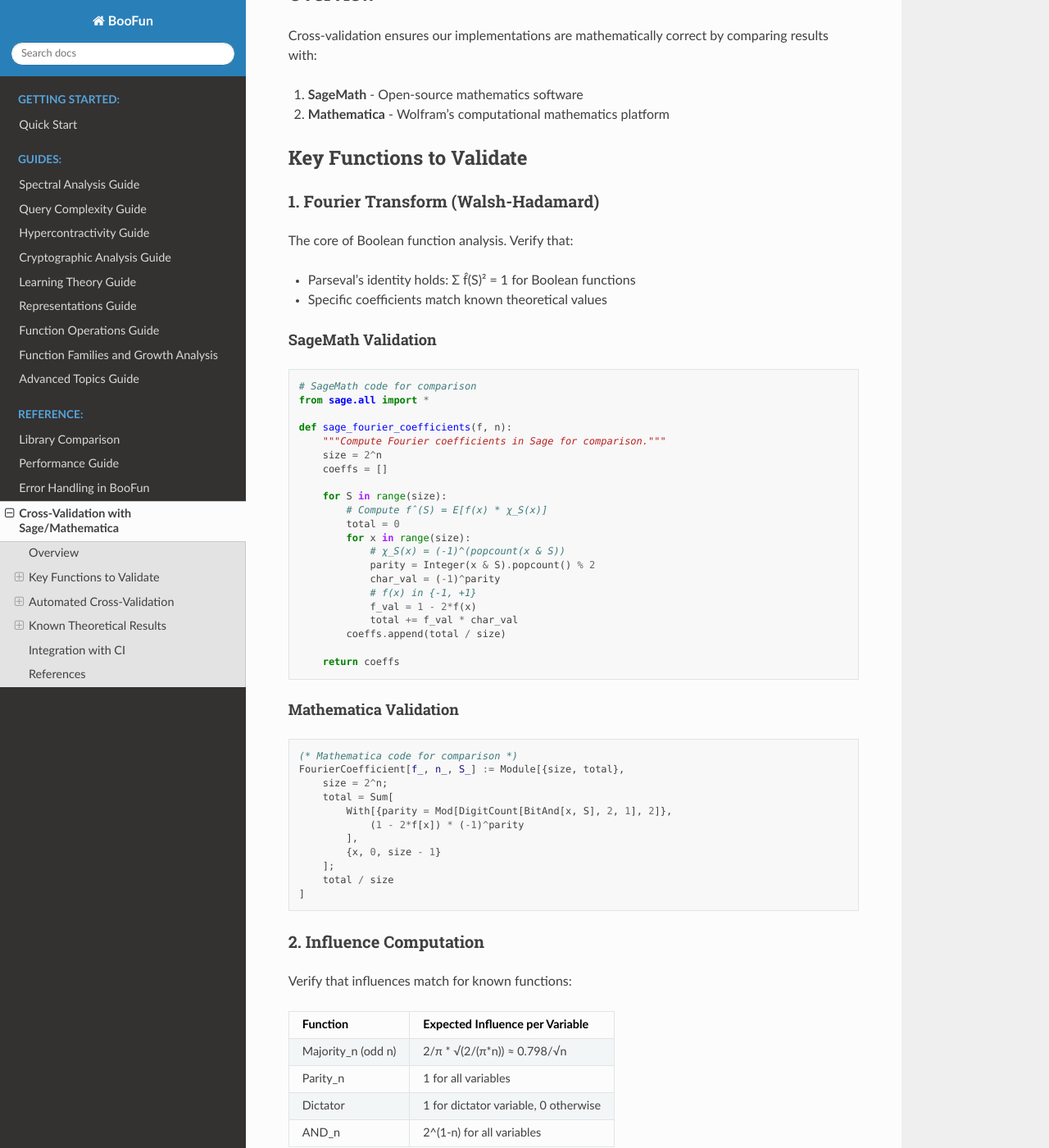
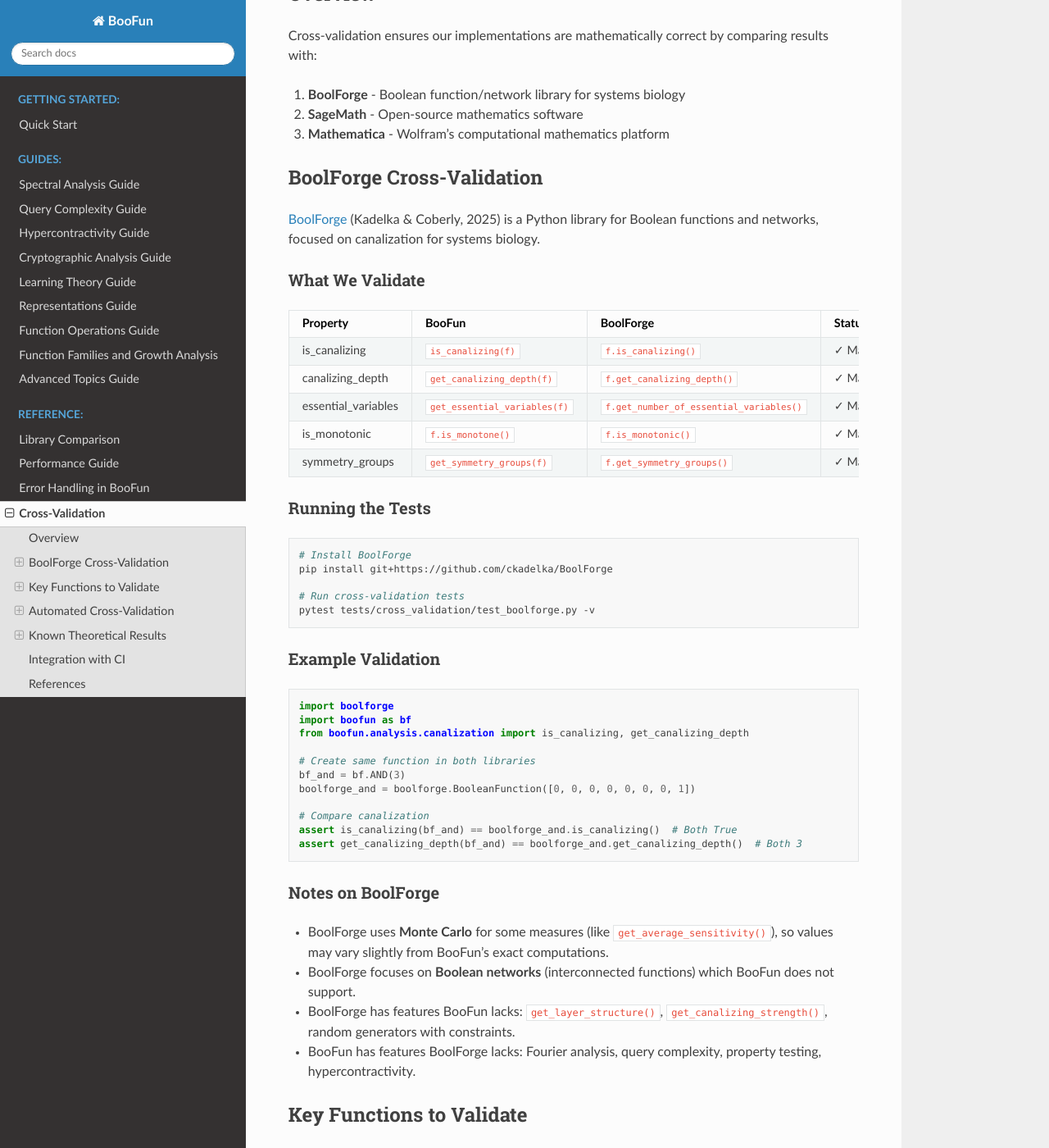
Before and after one commit to GabbyTab/boofun, a Sphinx documentation site: the page built from docs/cross_validation.md, in a window 1280 px wide and 1400 px high, scrolled down 256 px. Shown: the whole window at 82% size. Built offline with Sphinx 7.4.7 and the Read the Docs theme 3.1.0, drawn with Linux system fonts in a browser that asks for light colours; some of the changed text lies outside the part shown.

Commit message:
test: add BoolForge cross-validation tests (33 new tests)
Added tests/cross_validation/test_boolforge.py:
- Tests for is_canalizing, canalizing_depth, essential_variables, is_monotonic
- Tests for symmetry_groups, nested_canalizing, edge cases
- All 33 tests pass when BoolForge is installed
- Tests are skipped gracefully when BoolForge is not available

Updated docs/cross_validation.md:
- Added BoolForge section with validation table
- Documented which properties we cross-validate
- Added example code and notes on differences
- BoolForge uses Monte Carlo for some measures (avg_sensitivity)
  while BooFun computes exactly

````diff
--- a/docs/cross_validation.md
+++ b/docs/cross_validation.md
@@ -1,12 +1,60 @@
-# Cross-Validation with Sage/Mathematica
+# Cross-Validation
 
-This document describes how to cross-validate BooFun results with established mathematical software.
+This document describes how to cross-validate BooFun results with other libraries and established mathematical software.
 
 ## Overview
 
 Cross-validation ensures our implementations are mathematically correct by comparing results with:
-1. **SageMath** - Open-source mathematics software
-2. **Mathematica** - Wolfram's computational mathematics platform
+1. **BoolForge** - Boolean function/network library for systems biology
+2. **SageMath** - Open-source mathematics software
+3. **Mathematica** - Wolfram's computational mathematics platform
+
+## BoolForge Cross-Validation
+
+[BoolForge](https://github.com/ckadelka/BoolForge) (Kadelka & Coberly, 2025) is a Python library for Boolean functions and networks, focused on canalization for systems biology.
+
+### What We Validate
+
+| Property | BooFun | BoolForge | Status |
+|----------|--------|-----------|--------|
+| is_canalizing | `is_canalizing(f)` | `f.is_canalizing()` | ✓ Matches |
+| canalizing_depth | `get_canalizing_depth(f)` | `f.get_canalizing_depth()` | ✓ Matches |
+| essential_variables | `get_essential_variables(f)` | `f.get_number_of_essential_variables()` | ✓ Matches |
+| is_monotonic | `f.is_monotone()` | `f.is_monotonic()` | ✓ Matches |
+| symmetry_groups | `get_symmetry_groups(f)` | `f.get_symmetry_groups()` | ✓ Matches |
+
+### Running the Tests
+
+```bash
+# Install BoolForge
+pip install git+https://github.com/ckadelka/BoolForge
+
+# Run cross-validation tests
+pytest tests/cross_validation/test_boolforge.py -v
+```
+
+### Example Validation
+
+```python
+import boolforge
+import boofun as bf
+from boofun.analysis.canalization import is_canalizing, get_canalizing_depth
+
+# Create same function in both libraries
+bf_and = bf.AND(3)
+boolforge_and = boolforge.BooleanFunction([0, 0, 0, 0, 0, 0, 0, 1])
+
+# Compare canalization
+assert is_canalizing(bf_and) == boolforge_and.is_canalizing()  # Both True
+assert get_canalizing_depth(bf_and) == boolforge_and.get_canalizing_depth()  # Both 3
+```
+
+### Notes on BoolForge
+
+- BoolForge uses **Monte Carlo** for some measures (like `get_average_sensitivity()`), so values may vary slightly from BooFun's exact computations.
+- BoolForge focuses on **Boolean networks** (interconnected functions) which BooFun does not support.
+- BoolForge has features BooFun lacks: `get_layer_structure()`, `get_canalizing_strength()`, random generators with constraints.
+- BooFun has features BoolForge lacks: Fourier analysis, query complexity, property testing, hypercontractivity.
 
 ## Key Functions to Validate
 
````
Also changed, not shown: 2 other files.
